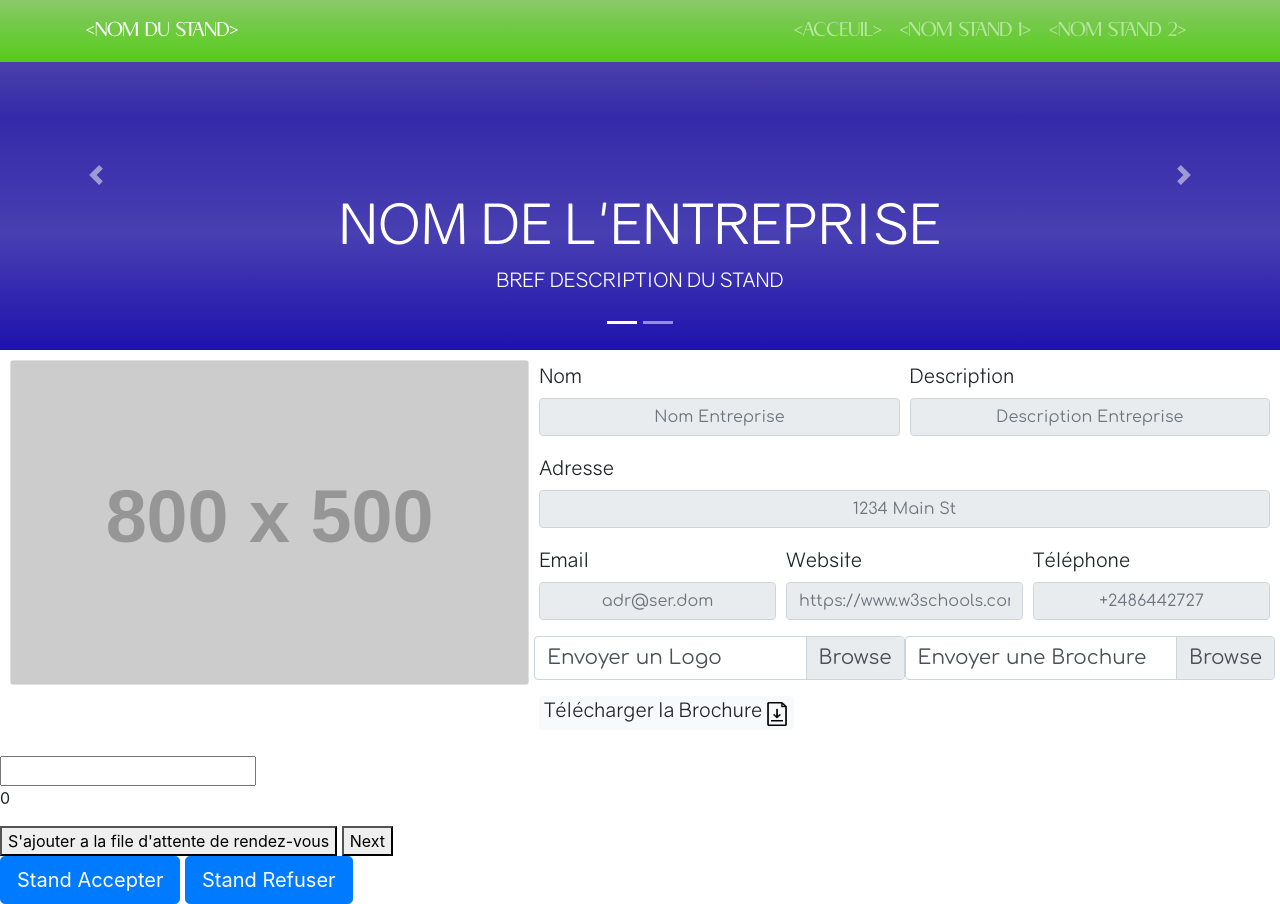
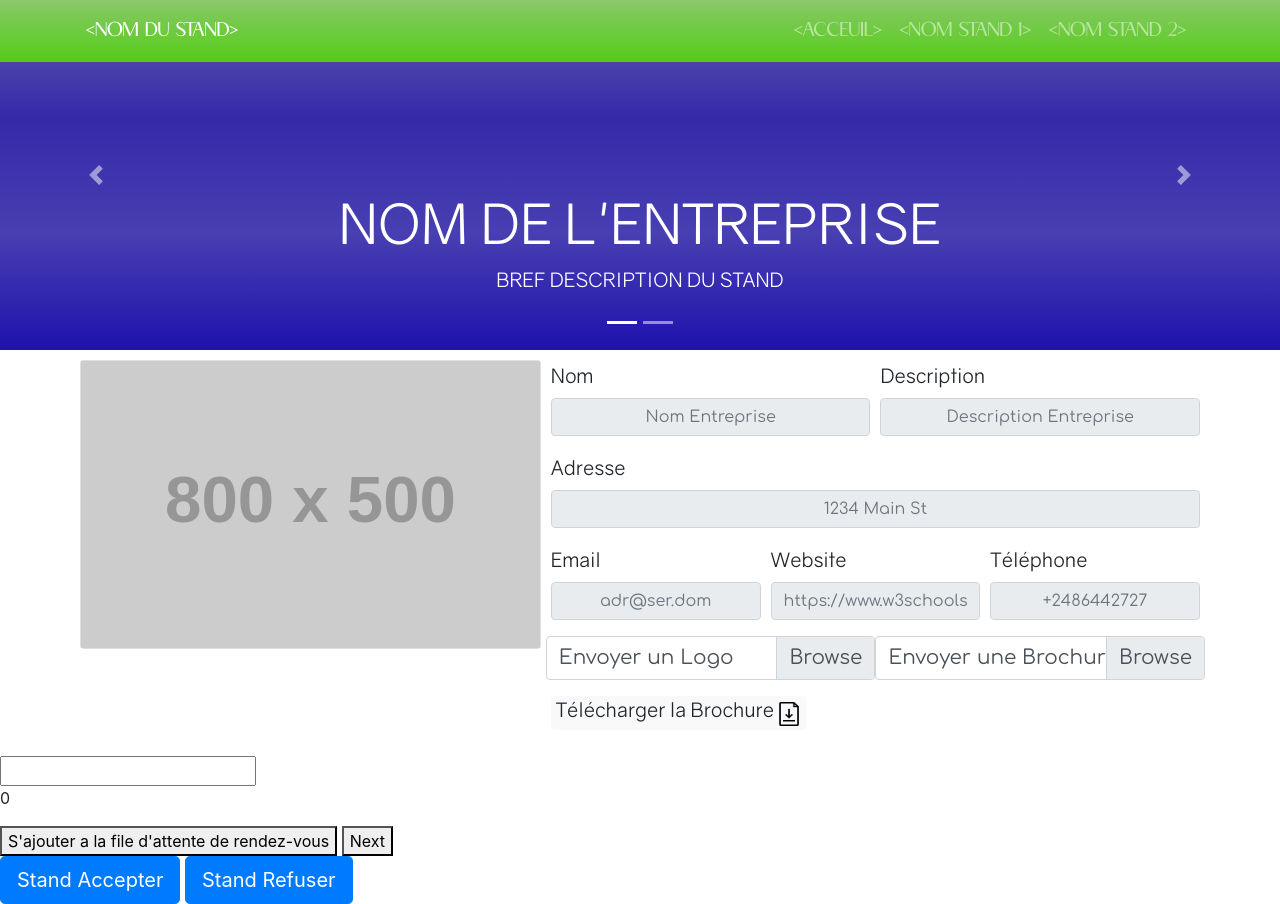
Before and after one commit to shinigami144/ProjetSalonLudus, a PHP site: page /Stand.php in a window 1280 px wide. Run offline with PHP 8.4, Linux system fonts and the light colour scheme; grey boxes labelled with a size stand in for pictures from a placeholder-image service; some libraries are stand-ins or nearby versions.

Commit message:
Placeholder CSS

```diff
--- a/Stand.php
+++ b/Stand.php
@@ -89,7 +89,7 @@ try {
     </header>
 <!-- <img src="https://fakeimg.pl/300/" id="logoEntreprise" name="LogoEntreprise" alt="Image Avatar" title="Image du Stand"> -->
 
-    <form id="divInformationEntreprise">
+    <form id="divInformationEntreprise" class="container">
         <div class="form-row">
           <div class="col-md-5">
             <div class="card card-inverse card-primary">
```
